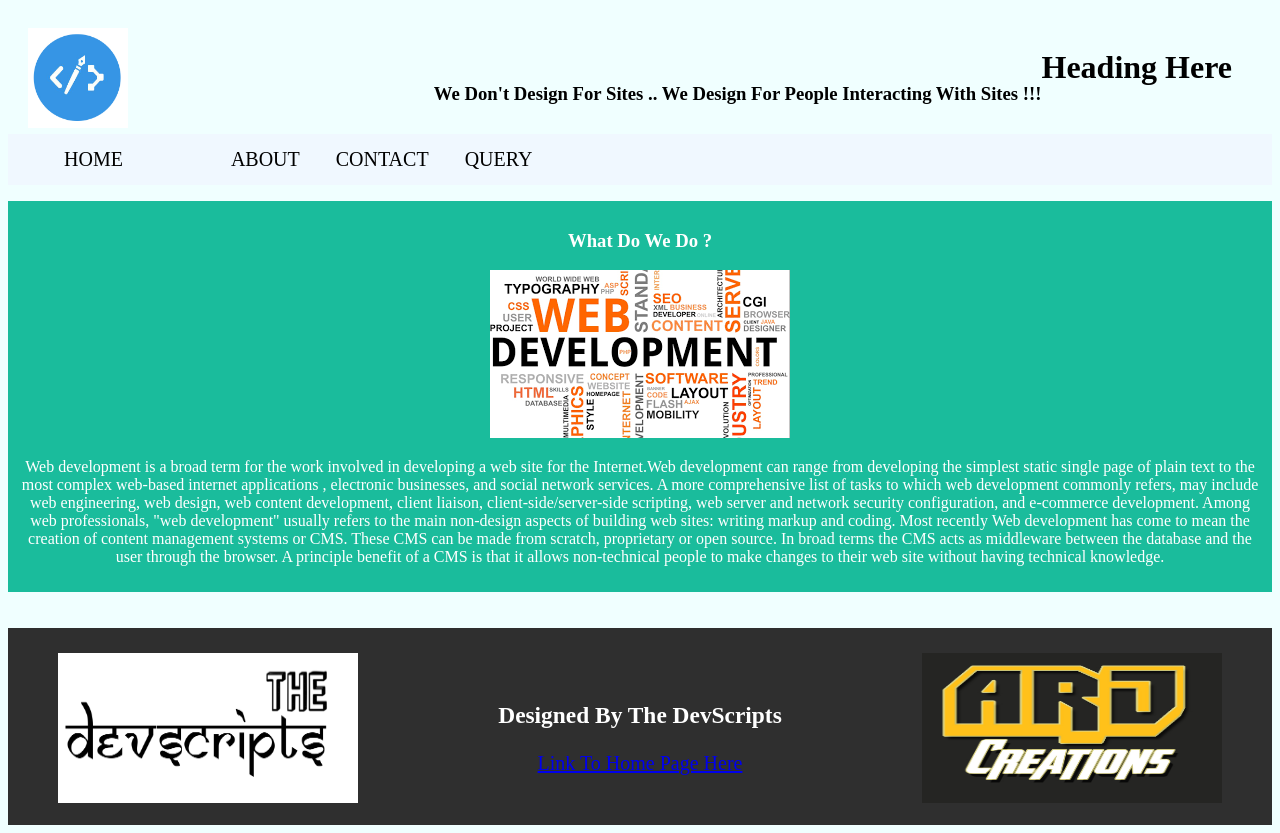
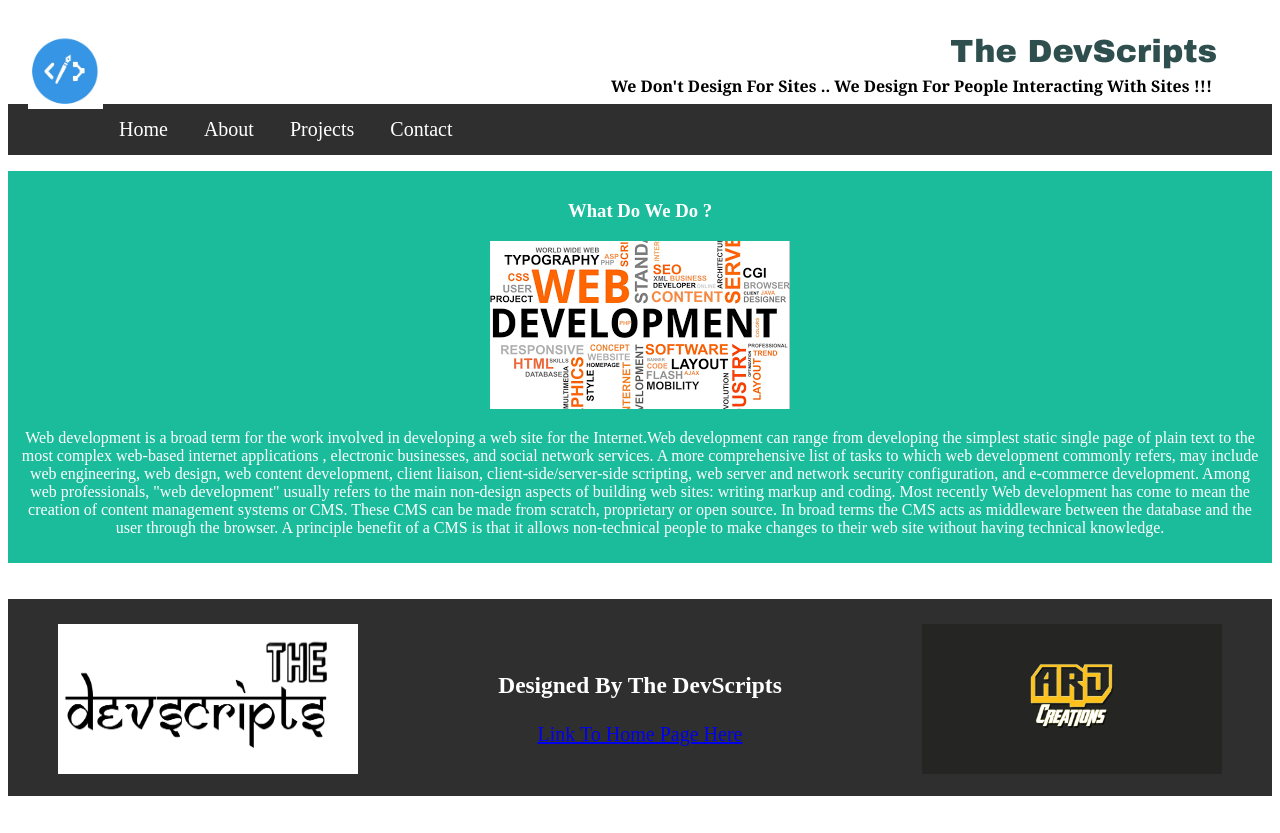
Before and after one commit to arjunsundaram4/portfolio, a plain HTML site: page Index.html in a window 1280 px wide. After the commit the page ends 804 px from the top, so only its background shows below. Drawn offline with Linux system fonts and the light colour scheme.

Commit message:
Changed navbar and few settings

```diff
--- a/CSS/layout.css
+++ b/CSS/layout.css
@@ -1,7 +1,4 @@
-body
-{
-	background-color:Azure;
-}
+
 #lg1
 {
 	float:left;
@@ -22,7 +19,7 @@ body
 .navbar ul
 {
 	list-style-type:none;
-	background-color:aliceblue;
+	background-color:#2f2f2f;
 
 }
 .navbar li
@@ -31,7 +28,7 @@ body
 }
 .navbar li a:hover
 {
-	background-color:white;
+	background-color:grey;
 }
 .navbar li a
 {
@@ -40,7 +37,7 @@ body
     text-align: center;
     padding: 14px 16px;
     text-decoration: none;
-	color:black;
+	color:white;
 }
 .foot
 {
@@ -56,23 +53,35 @@ a:link
 }
 .header
 {
-	padding:20px 20px;
-	margin-right:20px;
-	margin-bottom:50px;
+	text-align:right;
+	background-color:white;
+	padding:5px 5px;
+	margin-right:50px;
+	margin-left:15px;
+	margin-top:2px;
+	margin-bottom:-35px;
 }
 .header h1
 {
-	float:right;
+	font-family:Arial Black;
+	color:DarkSlateGrey;
+	margin-bottom:-15px;
 }
 .header h3
 {
-	float:right;
+	font-family:Georgia;
+	text-align:right;
+	background-color:white;
+	padding:5px 5px;
+	font-size:16px;
+
 }
+
 #lg3
 {
 	float:left;
-	width:100px;
-	height:100px;
+	width:75px;
+	height:75px;
 }
 .what
 {
--- a/Index.html
+++ b/Index.html
@@ -10,25 +10,37 @@
 <body>
 <div class="header">
  <div class="container">
-   <img id="lg3" src="Logos\icon.jpg">
-   <h1>Heading Here</h1>
-   <br><br>
+   <img id="lg3"  src="Logos\icon.jpg" >
+   <h1>The DevScripts</h1>
    <h3>We Don't Design For Sites .. We Design For People Interacting With Sites !!!</h3>
  </div>
 </div>
+<div class="container">
+  <div class="row">
 <div class="navbar">
+<nav class="navbar navbar-inverse">
+  <div class="container-fluid">
+   <div class="collapse navbar-collapse" id="myNavbar">
+      <ul class="nav navbar-nav">
+      </ul>
+       <ul class="nav navbar-collapse navbar-right">
+        <li class="active"><a href="#">Home</a></li>
+      <li> <a href="About.html" >About</a></li>
+      <li><a href="ongoing.html" >Projects</a></li>
+      <li><a href="#">Contact</a></li>
+    </ul>
+      </div>
+    </div>
+  </div>
+  </nav>
+  </div>
+</div>
+</div>
  <div class="container">
-	<ul>
-		<span><li><a href="Index.html">HOME</a></li></span>
-		<li><a href="#"></a></li>
-		<li><a href="#"></a></li>
-		<li><a href="#">ABOUT</a></li>
-		<li><a href="#">CONTACT</a></li>
-		<li><a href="#">QUERY</a></li>
-    </ul>
-  </div>
- </div>
- <div class="container-fluid what ">
+ <div class="row">
+ <div class="column">
+    <div class="panel panel-default">
+    <div class="panel-body"><div class="container-fluid what ">
  <h3>What Do We Do ?</h3>
  <img src="img\1.png">
  <p>Web development is a broad term for the work involved in developing a web site for the Internet.Web development can range from developing the simplest
@@ -42,10 +54,16 @@
 </div>
 <br>
 <br>
+  </div>
+</div>
+</div>
+</div>
+</div>
+
  <!-- FOOTER -->
  <footer class="foot">
   <img id="lg1" src="Logos\Devscriptsbw.jpg">
-  <img id="lg2" src="Logos\logso.jpg">
+  <img id="lg2" src="Logos\logo.jpg">
   <h3>Designed By The DevScripts</h3>
   <a href="#">Link To Home Page Here </a>
 
```
